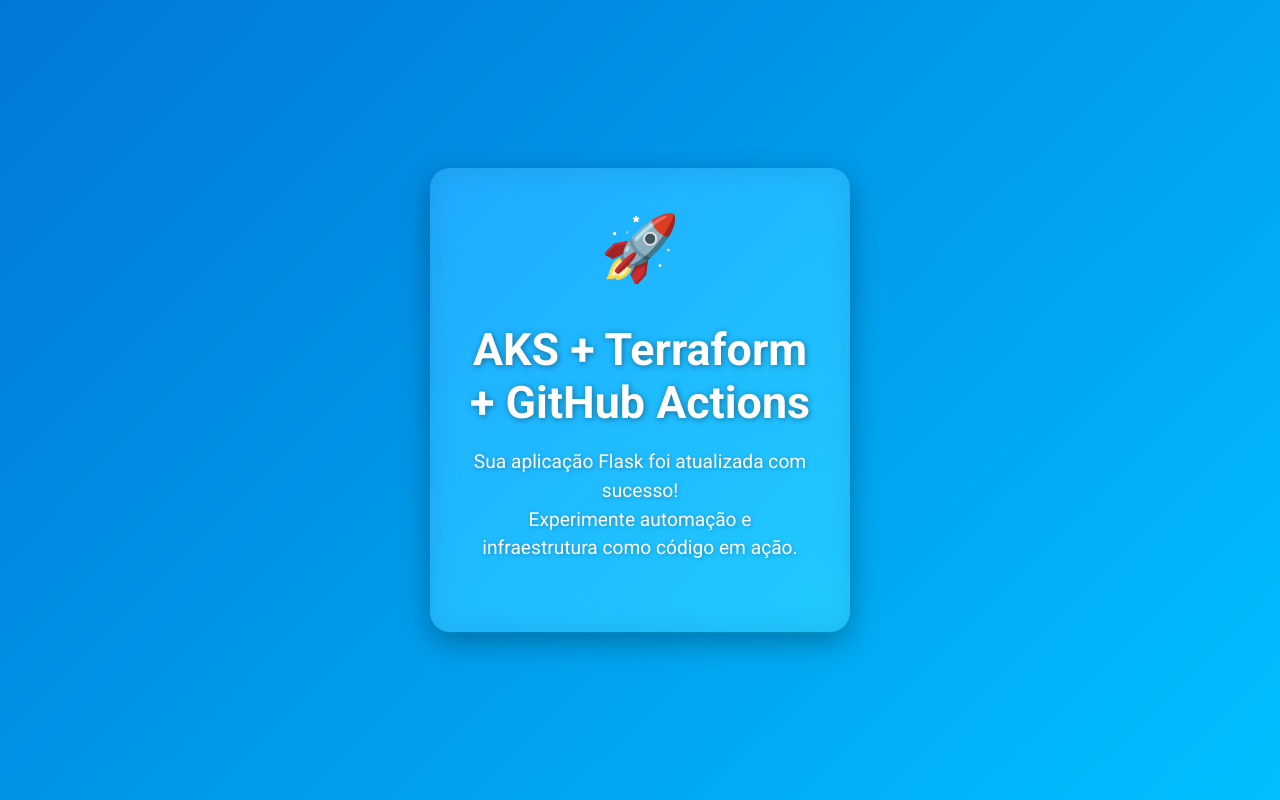
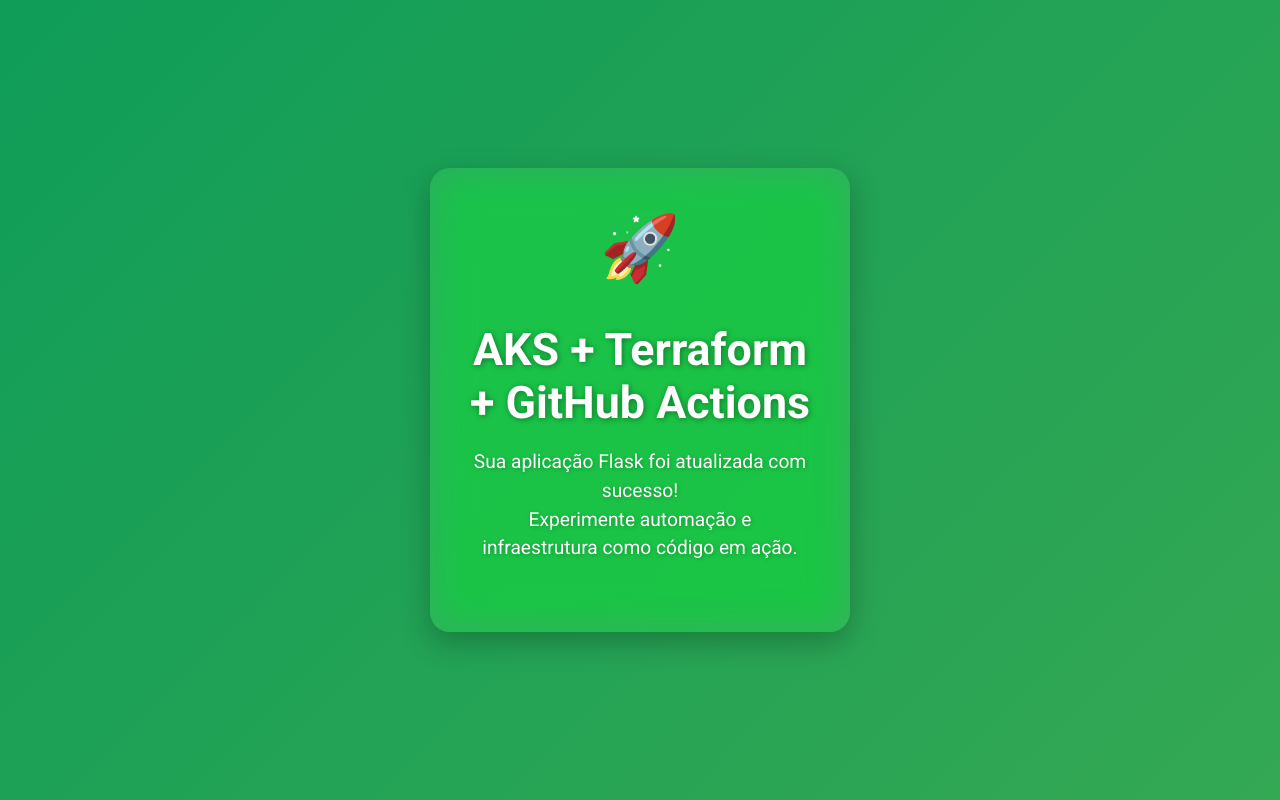
Before and after one commit to flafernan/LABCHATGPT, a Flask app: page / in a window 1280 px wide. Run offline with Flask 3, Linux system fonts and the light colour scheme.

Commit message:
Atualização no HTML

```diff
--- a/app/templates/index.html
+++ b/app/templates/index.html
@@ -3,7 +3,7 @@
 <head>
   <meta charset="UTF-8" />
   <meta name="viewport" content="width=device-width, initial-scale=1" />
-<title>Bem-vindo ao AKS - Versão Moderna</title>
+  <title>Bem-vindo ao AKS - Versão Moderna 2222</title>
   <style>
     @import url('https://fonts.googleapis.com/css2?family=Roboto:wght@400;700&display=swap');
 
@@ -13,7 +13,7 @@
 
     body {
       margin: 0;
-        background: linear-gradient(135deg, #0078D7, #00BFFF);
+      background: linear-gradient(135deg, #0f9d58, #34a853);
       font-family: 'Roboto', sans-serif;
       color: #fff;
       display: flex;
@@ -25,15 +25,16 @@
     }
 
     .container {
-        background: rgba(255, 255, 255, 0.12);
-        backdrop-filter: saturate(180%) blur(15px);
+      background: rgba(255, 255, 255, 0.10);
+      backdrop-filter: blur(20px) saturate(180%);
       border-radius: 20px;
       padding: 50px 40px;
       max-width: 420px;
       width: 100%;
-        box-shadow: 0 10px 30px rgba(0,0,0,0.3);
+      box-shadow: 0 10px 30px rgba(0, 0, 0, 0.25);
       transition: transform 0.3s ease;
     }
+
     .container:hover {
       transform: scale(1.05);
     }
@@ -58,14 +59,14 @@
       font-weight: 700;
       font-size: 2.8rem;
       margin-bottom: 15px;
-        text-shadow: 1px 1px 6px rgba(0,0,0,0.4);
+      text-shadow: 1px 1px 6px rgba(0, 0, 0, 0.4);
     }
 
     p {
       font-weight: 400;
       font-size: 1.2rem;
       line-height: 1.5;
-        text-shadow: 1px 1px 4px rgba(0,0,0,0.25);
+      text-shadow: 1px 1px 4px rgba(0, 0, 0, 0.25);
     }
 
     @media (max-width: 480px) {
```
Lines whose indentation alone changed are shown as unchanged.
